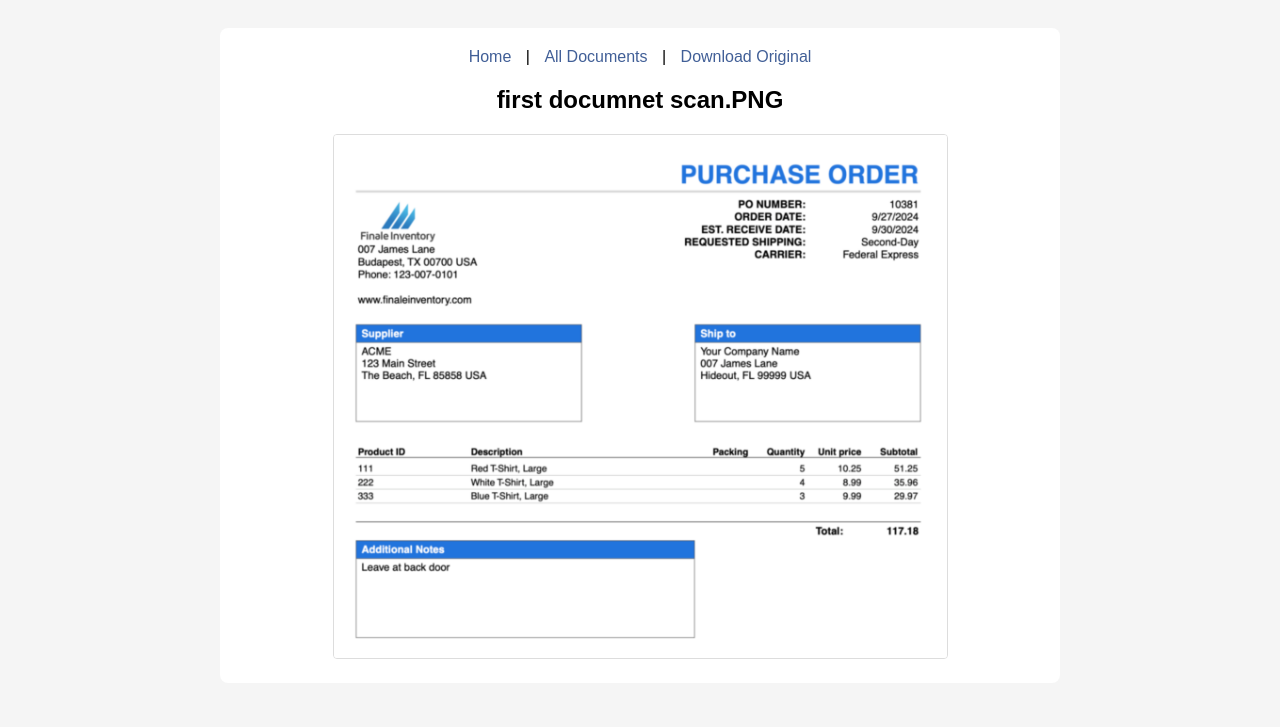
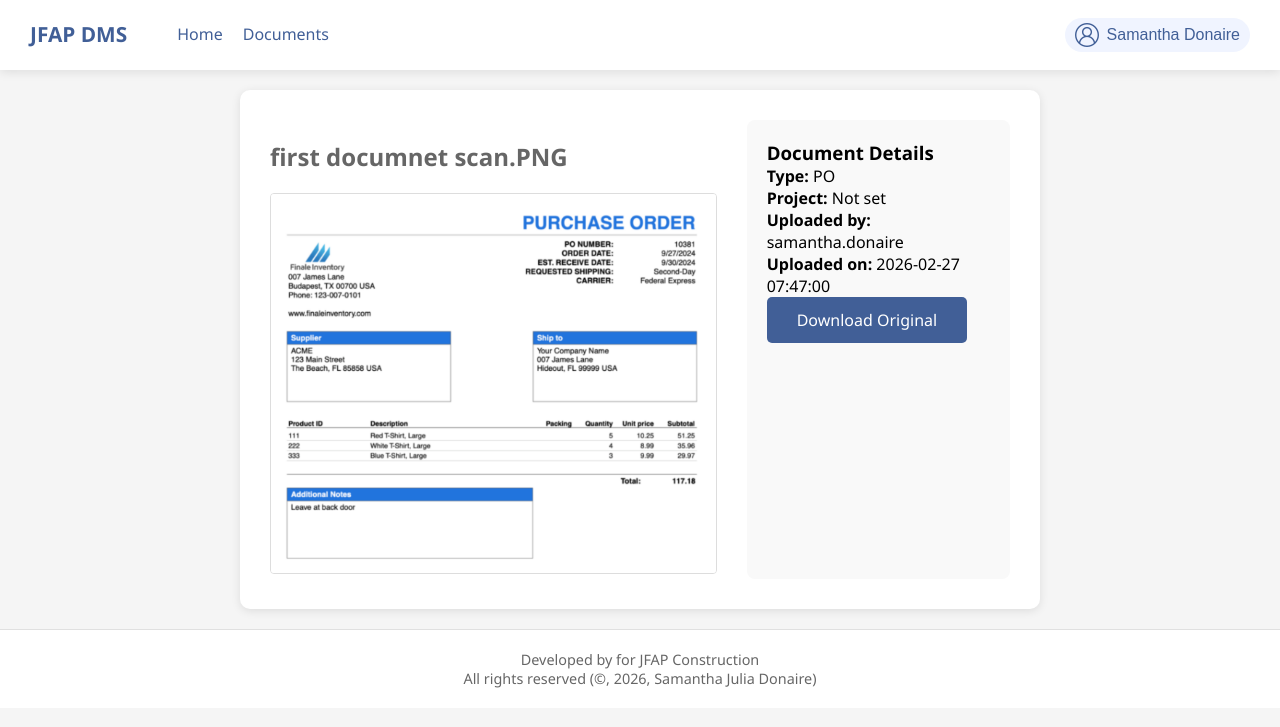
Before and after one commit to PBlacke/JFAP-Document-Management-System, a Flask app: page /preview/1 in a window 1280 px wide. Shown: the top 727 px of the page. Run offline with Flask 3, Linux system fonts and the light colour scheme; a user stored in the database is signed in; data comes from the database, SQL or seed files in the repository; both versions use the stored data as it was after the commit.

Commit message:
Refactor document preview templates to include additional metadata and improve layout

```diff
--- a/app.py
+++ b/app.py
@@ -353,24 +353,38 @@ def view_document(doc_id):
 def preview_document(doc_id):
     conn = sqlite3.connect('documents.db')
     c = conn.cursor()
-    c.execute("SELECT filename, filepath FROM documents WHERE id = ? AND user_id = ?", (doc_id, current_user.id,))
+    c.execute("""
+              SELECT d.filename, d.filepath, d.doc_type, d.project, d.upload_date, u.username
+              FROM documents d
+              JOIN users u ON d.user_id = u.id
+              WHERE d.id = ? AND d.user_id = ?
+              """, (doc_id, current_user.id,))
     row = c.fetchone()
     conn.close()
 
     if row is None:
         abort(404)
 
-    filename, filepath = row
+    filename, filepath, doc_type, project, upload_date, uploader_username = row
 
     #determine file type
     ext = filename.rsplit('.', 1)[-1].lower() if '.' in filename else ''
+    template_kwargs = {
+        'doc_id': doc_id,
+        'filename': filename,
+        'filepath': filepath,
+        'doc_type': doc_type,
+        'project': project,
+        'upload_date': upload_date,
+        'uploader_username': uploader_username
+    }
 
     if ext in ['png', 'jpg', 'jpeg', 'gif']:
         #for img -> img tag
-        return render_template('preview_image.html', filename=filename, filepath=filepath, doc_id=doc_id)
+        return render_template('preview_image.html', **template_kwargs)
     elif ext == 'pdf':
         #for pdf -> embed
-        return render_template('preview_pdf.html', filename=filename, filepath=filepath, doc_id=doc_id)
+        return render_template('preview_pdf.html', **template_kwargs)
     else:
         #other file
         return redirect(url_for('view_document', doc_id=doc_id))
--- a/templates/base.html
+++ b/templates/base.html
@@ -14,6 +14,18 @@
         h2 { color: #666; margin: 20px 0; }
         button { background: #415f97; color: white; border: none; padding: 12px 30px; border-radius: 5px; cursor: pointer; font-size: 16px; }
         button:hover { background: #2c3e6b; }
+        button, .btn {
+        background: #415f97;
+        color: white;
+        border: none;
+        padding: 12px 30px;
+        border-radius: 5px;
+        cursor: pointer;
+        font-size: 16px;
+        text-decoration: none;
+        display: inline-block;
+        }
+        button:hover, .btn:hover { background: #2c3e6b; text-decoration: none;}
         a { color: #415f97; text-decoration: none; }
         a:hover { text-decoration: underline; }
 
--- a/templates/preview_image.html
+++ b/templates/preview_image.html
@@ -1,28 +1,25 @@
-<!DOCTYPE html>
-<html lang="en">
-<head>
-    <meta charset="UTF-8">
-    <meta name="viewport" content="width=device-width, initial-scale=1.0">
-    <title>Preview: {{ filename }}</title>
-    <link rel="icon" href="{{ url_for('static', filename='fav.png') }}" type="image/png">
-    <style>
-        body { font-family: Arial, sans-serif; background: #f5f5f5; padding: 20px; text-align: center; }
-        .container { max-width: 800px; margin: 0 auto; background: white; padding: 20px; border-radius: 8px; }
-        img { max-width: 100%; height: auto; border: 1px solid #ddd; border-radius: 4px; }
-        .nav { margin-bottom: 20px; }
-        .nav a { color: #415f97; text-decoration: none; margin: 0 10px; }
-    </style>
-</head>
+{% extends "base.html" %}
 
-<body>
-      <div class="container">
-        <div class="nav">
-            <a href="/">Home</a> |
-            <a href="/documents">All Documents</a> |
-            <a href="{{ url_for('view_document', doc_id=doc_id) }}" target="_blank">Download Original</a>
-        </div>
+{% block title %}Preview: {{ filename }}{% endblock %}
+{% set active_page = 'preview' %}
+
+{% block content %}
+<div style="display: flex; gap: 30px;">
+    <!-- Left: Image preview -->
+    <div style="flex: 2;">
         <h2>{{ filename }}</h2>
-        <img src="{{ url_for('view_document', doc_id=doc_id) }}" alt="{{ filename }}">
+        <img src="{{ url_for('view_document', doc_id=doc_id) }}" alt="{{ filename }}"
+             style="max-width:100%; border:1px solid #ddd; border-radius:4px;">
     </div>
-</body>
-</html>
+
+    <!-- Right: Details panel -->
+    <div style="flex: 1; background: #f9f9f9; padding: 20px; border-radius: 8px;">
+        <h3>Document Details</h3>
+        <p><strong>Type:</strong> {{ doc_type or 'Not set' }}</p>
+        <p><strong>Project:</strong> {{ project or 'Not set' }}</p>
+        <p><strong>Uploaded by:</strong> {{ uploader_username }}</p>
+        <p><strong>Uploaded on:</strong> {{ upload_date }}</p>
+        <a href="{{ url_for('view_document', doc_id=doc_id) }}" target="_blank" class="btn">Download Original</a>
+    </div>
+</div>
+{% endblock %}
```
Also changed, not shown: templates/preview_pdf.html (+23 -25 lines), documents.db.
